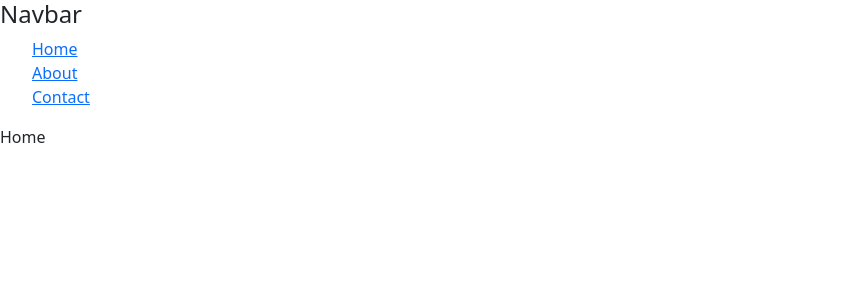
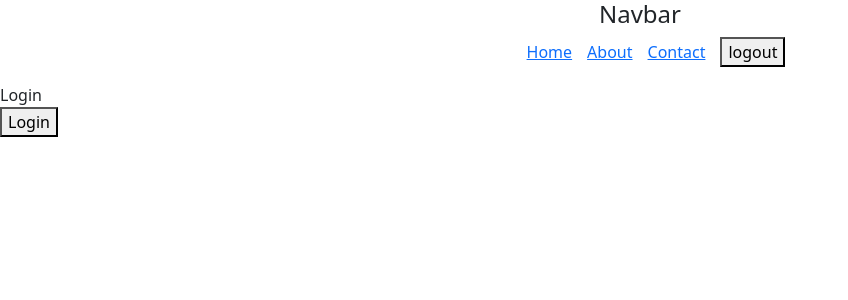
Before and after one commit to guhan0000/React-Revision-DI, a React (Vite) app: page / in a window 1280 px wide. Shown: the top 300 px of the page, without its empty margins (0-848 px from the left). Built offline with nearby package versions, Linux system fonts and the light colour scheme.

Commit message:
useNavigate added

```diff
--- a/src/App.jsx
+++ b/src/App.jsx
@@ -9,13 +9,16 @@ import Team from "./Routing/pages/Team";
 import Leadership from "./Routing/pages/Leadership";
 import Locations from "./Routing/pages/Locations";
 import ServiceContacts from "./Routing/pages/ServiceContacts";
+import Login from "./Routing/pages/Login";
+import Logout from "./Routing/pages/Logout";
 
 function App() {
   return (
     <>
       <NavBar />
       <Routes>
-        <Route path="/" element={<Home />} />
+        <Route path="/" element={<Login />} />
+        <Route path="/home" element={<Home />} />
         <Route path="/about" element={<About />}>
           <Route path="team" element={<Team />}></Route>
           <Route path="leadership" element={<Leadership />}></Route>
@@ -29,6 +32,7 @@ function App() {
         <Route path="/movie/:id" element={<Movie />} /> {/*url parameters*/}
         <Route path="/student/:id/:name" element={<Student />} />{" "}
         {/*multiple parameters*/}
+        <Route path="/logout" element={<Logout />}></Route>
       </Routes>
     </>
   );
--- a/src/Routing/NavBar.jsx
+++ b/src/Routing/NavBar.jsx
@@ -1,12 +1,21 @@
 import React from "react";
-import { Link } from "react-router-dom";
+import { Link, useNavigate } from "react-router-dom";
 const NavBar = () => {
+  const navigate = useNavigate();
   return (
     <>
-      <h4>Navbar</h4>
-      <ul style={{ listStyle: "none" }}>
+      <h4 style={{ textAlign: "center" }}>Navbar</h4>
+      <ul
+        style={{
+          listStyle: "none",
+          display: "flex",
+          gap: "15px",
+          alignItems: "center",
+          justifyContent: "center",
+        }}
+      >
         <li>
-          <Link to="/">Home</Link>
+          <Link to="/home">Home</Link>
         </li>
         <li>
           <Link to="/about">About</Link>
@@ -14,6 +23,15 @@ const NavBar = () => {
         <li>
           <Link to="/contact">Contact</Link>
         </li>
+        <li>
+          <button
+            onClick={() => {
+              navigate("/logout");
+            }}
+          >
+            logout
+          </button>
+        </li>
       </ul>
     </>
   );
--- /dev/null
+++ b/src/Routing/pages/Login.jsx
@@ -0,0 +1,17 @@
+import React from "react";
+import { useNavigate } from "react-router-dom";
+
+const Login = () => {
+  const navigate = useNavigate();
+  function handleLogin() {
+    navigate("/home");
+  }
+  return (
+    <>
+      <div>Login</div>
+      <button onClick={handleLogin}>Login</button>
+    </>
+  );
+};
+
+export default Login;
--- /dev/null
+++ b/src/Routing/pages/Logout.jsx
@@ -0,0 +1,11 @@
+import React from "react";
+
+const Logout = () => {
+  return (
+    <div>
+      <h1>Logged Out Successfully!!</h1>
+    </div>
+  );
+};
+
+export default Logout;
```
